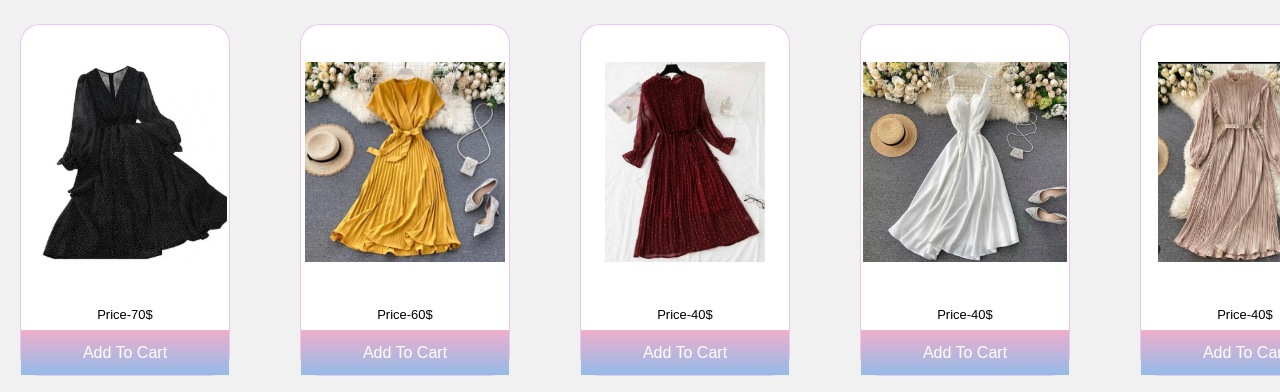
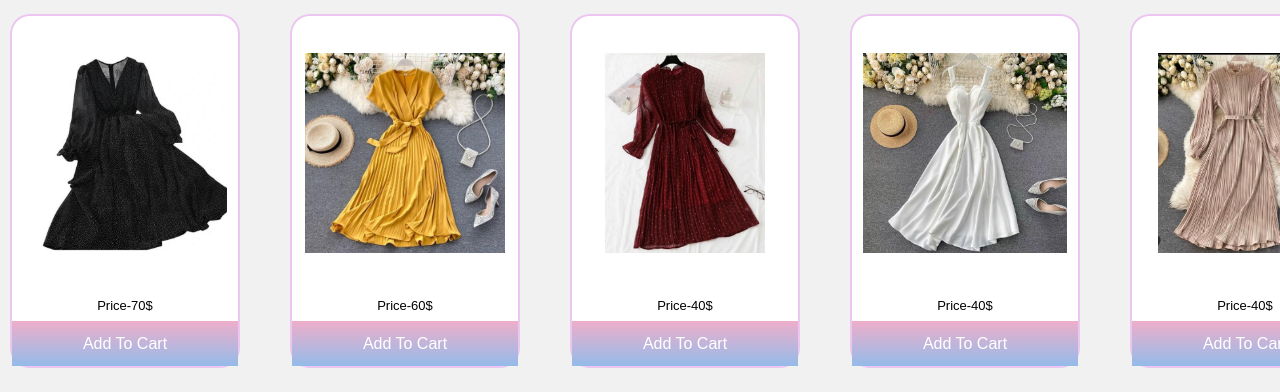
Before and after one commit to eman275/store-app-, a plain HTML site: page index.html in a window 1280 px wide. Shown: the part 72-464 px from the top of the page. Drawn offline with nearby package versions, Linux system fonts and the light colour scheme; files whose address does not match are found by name.

Commit message:
swiper lib / some edite

```diff
--- a/css/style.css
+++ b/css/style.css
@@ -28,9 +28,9 @@ align-items: center;
 	 }
 
 .slider-box{
-	margin:20px;
+	margin:10px;
 	height:350px;
-	width:250px;
+	width:320px;
 	position:relative;
 	background-color:#FFFFFF;
 	border-radius:20px;
@@ -39,7 +39,7 @@ align-items: center;
 	justify-content:center;
 	align-items:center;
 	text-align:center;
-	border:1px solid rgba(208, 112, 221, 0.4);
+	border:2px solid rgba(208, 112, 221, 0.4);
 }
 
 .slider-box a{
--- a/js/script.js
+++ b/js/script.js
@@ -12,4 +12,4 @@
 
 
 
-    // document.addEventListener('contextmenu' , event => event.preventDefault());
+    document.addEventListener('contextmenu' , event => event.preventDefault());
```
Also changed, not shown: index.html (+3 -2 lines), css/swiper.min.css (deleted), js/swiper.min.js (deleted).
